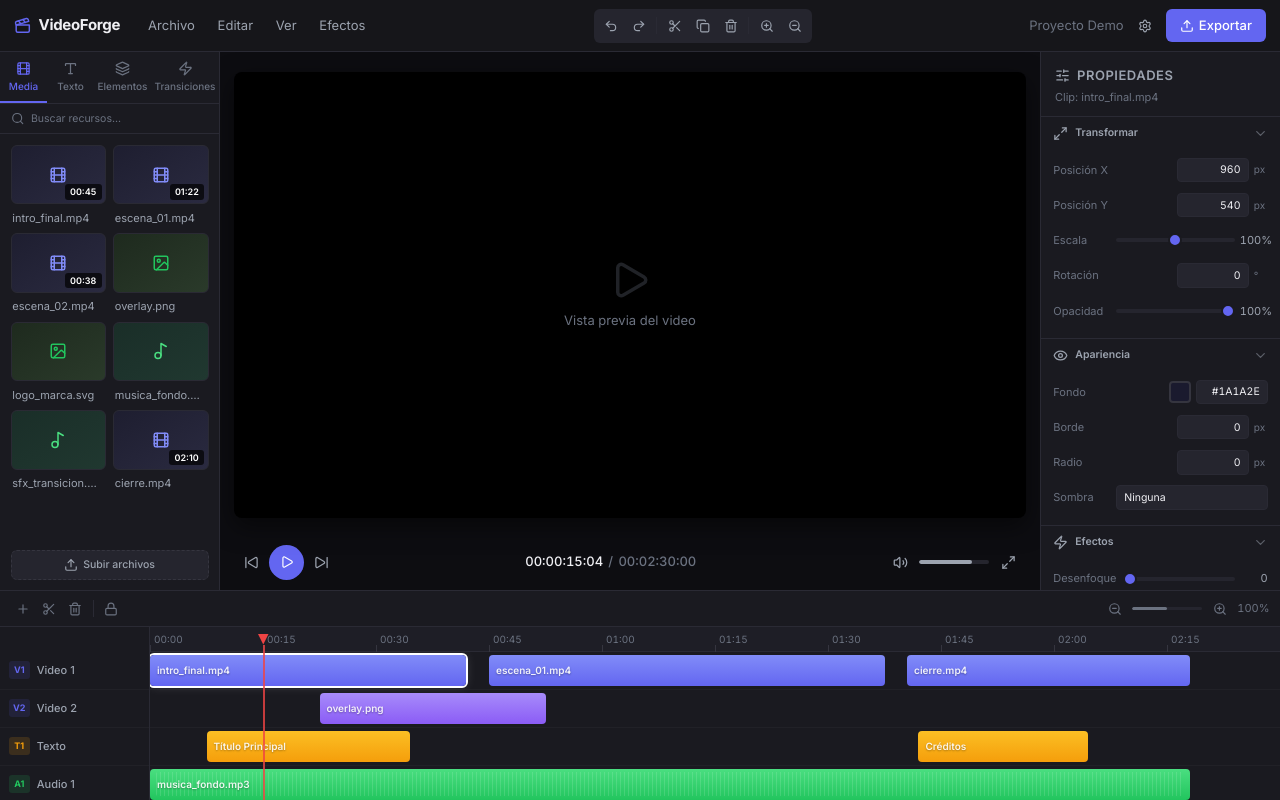
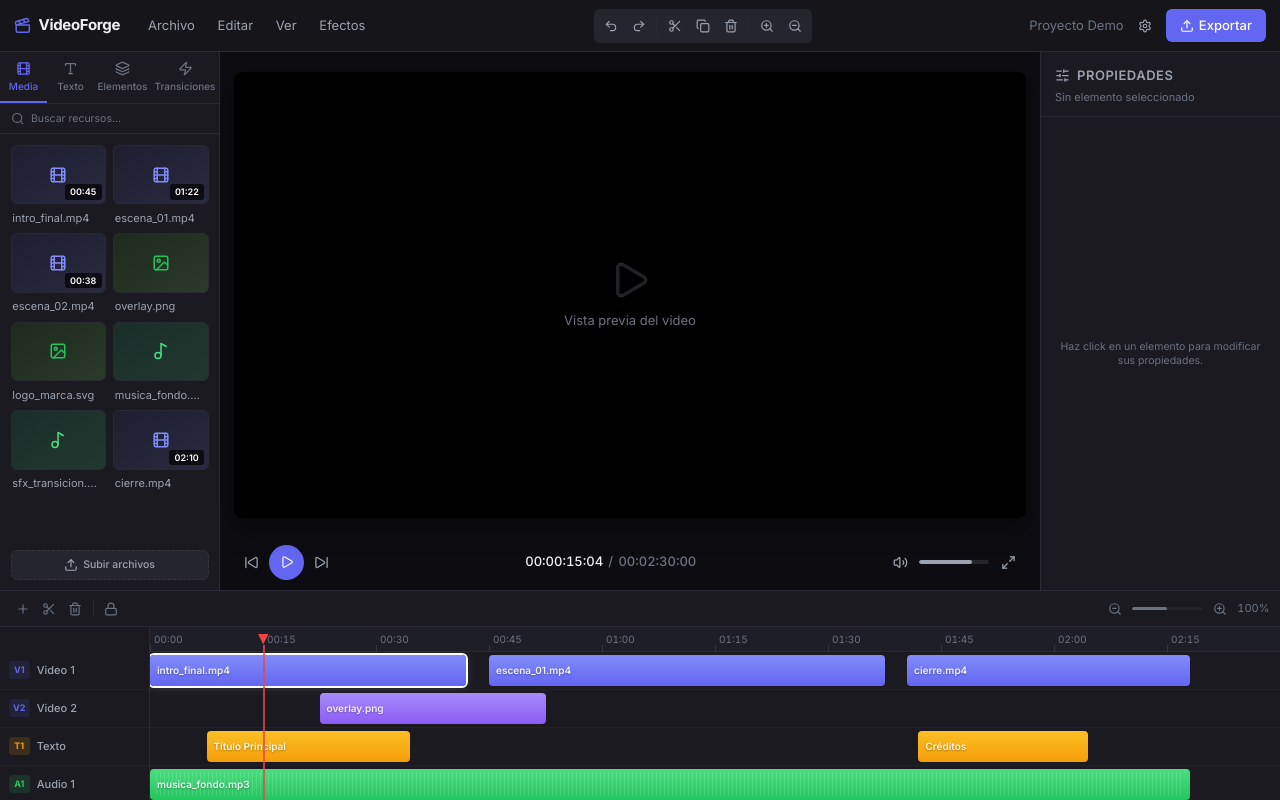
Before and after one commit to awakelab-dev/awk-video-editor-frontend, a React (Vite) app: page /editor in a window 1280 px wide. Built offline with nearby package versions, Linux system fonts and the light colour scheme.

Commit message:
Implementación panel de propiedades y poder modificarlas

```diff
--- a/src/features/inspector/components/InspectorPanel.tsx
+++ b/src/features/inspector/components/InspectorPanel.tsx
@@ -1,12 +1,8 @@
-import type { ReactNode } from 'react'
-import {
-  ChevronDown,
-  Eye,
-  Maximize2,
-  SlidersHorizontal,
-  Type,
-  Zap,
-} from 'lucide-react'
+import { useMemo } from 'react'
+import type { ChangeEvent, ReactNode } from 'react'
+import { ChevronDown, SlidersHorizontal, Type } from 'lucide-react'
+import { useEditorStore } from '../../../shared/store'
+import type { TextElement } from '../../../shared/types/editor'
 
 type SectionProps = {
   title: string
@@ -50,7 +46,65 @@ function PropertyRow({ label, children }: PropertyRowProps) {
 const inputClassName =
   'h-7 rounded-[4px] border border-[#2a2a34] bg-[#25252e] px-2 text-xs text-[#f0f0f4] outline-none transition focus:border-[#6366f1]'
 
+type SelectedTextContext = {
+  trackId: string
+  element: TextElement
+}
+
+function findSelectedTextContext(selectedElementId: string | null, tracks: ReturnType<typeof useEditorStore.getState>['tracks']): SelectedTextContext | null {
+  if (!selectedElementId) {
+    return null
+  }
+
+  for (const track of tracks) {
+    const element = track.elements.find((trackElement) => trackElement.id === selectedElementId)
+
+    if (element?.type === 'text') {
+      return {
+        trackId: track.id,
+        element,
+      }
+    }
+  }
+
+  return null
+}
+
 export function InspectorPanel() {
+  const selectedElementId = useEditorStore((state) => state.selectedElementId)
+  const tracks = useEditorStore((state) => state.tracks)
+  const updateElementProperty = useEditorStore((state) => state.updateElementProperty)
+
+  const selectedTextContext = useMemo(
+    () => findSelectedTextContext(selectedElementId, tracks),
+    [selectedElementId, tracks],
+  )
+
+  const selectedTextElement = selectedTextContext?.element ?? null
+
+  const updateSelectedTextProperty = <K extends keyof TextElement>(
+    property: K,
+    value: TextElement[K],
+  ) => {
+    if (!selectedTextContext) {
+      return
+    }
+
+    updateElementProperty(selectedTextContext.trackId, selectedTextContext.element.id, property, value)
+  }
+
+  const handleNumericPropertyChange =
+    <K extends keyof TextElement>(property: K) =>
+    (event: ChangeEvent<HTMLInputElement>) => {
+      const nextValue = Number(event.target.value)
+
+      if (!Number.isFinite(nextValue)) {
+        return
+      }
+
+      updateSelectedTextProperty(property, nextValue as TextElement[K])
+    }
+
   return (
     <aside className="row-start-1 flex min-h-0 flex-col border-l border-[#2a2a34] bg-[#1a1a20]">
       <header className="border-b border-[#2a2a34] px-4 pb-3 pt-4">
@@ -58,103 +112,100 @@ export function InspectorPanel() {
           <SlidersHorizontal className="h-[15px] w-[15px]" />
           Propiedades
         </h2>
-        <span className="mt-1 block text-[11px] text-[#6b7280]">Clip: intro_final.mp4</span>
+        <span className="mt-1 block text-[11px] text-[#6b7280]">
+          {selectedTextElement ? selectedTextElement.name : 'Sin elemento seleccionado'}
+        </span>
       </header>
 
       <div className="min-h-0 flex-1 overflow-y-auto">
-        <PropertySection icon={<Maximize2 className="h-[15px] w-[15px]" />} title="Transformar">
-          <PropertyRow label="Posición X">
-            <input className={`${inputClassName} w-[72px] text-right tabular-nums`} defaultValue="960" readOnly />
-            <span className="w-4 text-[10px] text-[#6b7280]">px</span>
-          </PropertyRow>
-          <PropertyRow label="Posición Y">
-            <input className={`${inputClassName} w-[72px] text-right tabular-nums`} defaultValue="540" readOnly />
-            <span className="w-4 text-[10px] text-[#6b7280]">px</span>
-          </PropertyRow>
-          <PropertyRow label="Escala">
-            <input className="w-full" defaultValue="100" max="200" min="0" type="range" />
-            <span className="min-w-8 text-right text-[11px] tabular-nums text-[#9ca3af]">100%</span>
-          </PropertyRow>
-          <PropertyRow label="Rotación">
-            <input className={`${inputClassName} w-[72px] text-right tabular-nums`} defaultValue="0" readOnly />
-            <span className="w-4 text-[10px] text-[#6b7280]">°</span>
-          </PropertyRow>
-          <PropertyRow label="Opacidad">
-            <input className="w-full" defaultValue="100" max="100" min="0" type="range" />
-            <span className="min-w-8 text-right text-[11px] tabular-nums text-[#9ca3af]">100%</span>
-          </PropertyRow>
-        </PropertySection>
+        {!selectedTextElement ? (
+          <div className="flex h-full min-h-[220px] items-center justify-center px-4 text-center text-xs text-[#6b7280]">
+            Haz click en un elemento para modificar sus propiedades.
+          </div>
+        ) : (
+          <PropertySection icon={<Type className="h-[15px] w-[15px]" />} title="Texto">
+            <PropertyRow label="Fuente">
+              <select
+                aria-label="Fuente"
+                className={`${inputClassName} w-full appearance-none pr-6`}
+                onChange={(event) => updateSelectedTextProperty('fontFamily', event.target.value)}
+                value={selectedTextElement.fontFamily}
+              >
+                <option value="Inter">Inter</option>
+                <option value="Roboto">Roboto</option>
+                <option value="Montserrat">Montserrat</option>
+                <option value="Open Sans">Open Sans</option>
+                <option value="Poppins">Poppins</option>
+              </select>
+            </PropertyRow>
 
-        <PropertySection icon={<Eye className="h-[15px] w-[15px]" />} title="Apariencia">
-          <PropertyRow label="Fondo">
-            <span className="inline-block h-[22px] w-[22px] shrink-0 rounded-[4px] border-2 border-[#35353f] bg-[#1a1a2e]" />
-            <input className={`${inputClassName} w-[72px] text-right tabular-nums`} defaultValue="#1A1A2E" readOnly />
-          </PropertyRow>
-          <PropertyRow label="Borde">
-            <input className={`${inputClassName} w-[72px] text-right tabular-nums`} defaultValue="0" readOnly />
-            <span className="w-4 text-[10px] text-[#6b7280]">px</span>
-          </PropertyRow>
-          <PropertyRow label="Radio">
-            <input className={`${inputClassName} w-[72px] text-right tabular-nums`} defaultValue="0" readOnly />
-            <span className="w-4 text-[10px] text-[#6b7280]">px</span>
-          </PropertyRow>
-          <PropertyRow label="Sombra">
-            <select className={`${inputClassName} w-full appearance-none pr-6`}>
-              <option>Ninguna</option>
-              <option>Suave</option>
-              <option>Media</option>
-              <option>Fuerte</option>
-            </select>
-          </PropertyRow>
-        </PropertySection>
+            <PropertyRow label="Tamano">
+              <input
+                aria-label="Tamano"
+                className={`${inputClassName} w-[72px] text-right tabular-nums`}
+                min={1}
+                onChange={handleNumericPropertyChange('fontSize')}
+                step={1}
+                type="number"
+                value={selectedTextElement.fontSize}
+              />
+              <span className="w-4 text-[10px] text-[#6b7280]">px</span>
+            </PropertyRow>
 
-        <PropertySection icon={<Zap className="h-[15px] w-[15px]" />} title="Efectos">
-          <PropertyRow label="Desenfoque">
-            <input className="w-full" defaultValue="0" max="20" min="0" type="range" />
-            <span className="min-w-8 text-right text-[11px] tabular-nums text-[#9ca3af]">0</span>
-          </PropertyRow>
-          <PropertyRow label="Brillo">
-            <input className="w-full" defaultValue="0" max="100" min="-100" type="range" />
-            <span className="min-w-8 text-right text-[11px] tabular-nums text-[#9ca3af]">0</span>
-          </PropertyRow>
-          <PropertyRow label="Contraste">
-            <input className="w-full" defaultValue="0" max="100" min="-100" type="range" />
-            <span className="min-w-8 text-right text-[11px] tabular-nums text-[#9ca3af]">0</span>
-          </PropertyRow>
-          <PropertyRow label="Saturación">
-            <input className="w-full" defaultValue="0" max="100" min="-100" type="range" />
-            <span className="min-w-8 text-right text-[11px] tabular-nums text-[#9ca3af]">0</span>
-          </PropertyRow>
-        </PropertySection>
+            <PropertyRow label="Color">
+              <input
+                aria-label="Color"
+                className="h-[22px] w-[22px] shrink-0 cursor-pointer rounded-[4px] border border-[#35353f] bg-transparent p-0"
+                onChange={(event) => updateSelectedTextProperty('textColor', event.target.value)}
+                type="color"
+                value={selectedTextElement.textColor}
+              />
+              <input
+                aria-label="Codigo color"
+                className={`${inputClassName} w-[90px] text-right tabular-nums`}
+                onChange={(event) => updateSelectedTextProperty('textColor', event.target.value)}
+                value={selectedTextElement.textColor}
+              />
+            </PropertyRow>
 
-        <PropertySection icon={<Type className="h-[15px] w-[15px]" />} title="Texto">
-          <PropertyRow label="Fuente">
-            <select className={`${inputClassName} w-full appearance-none pr-6`}>
-              <option>Inter</option>
-              <option>Roboto</option>
-              <option>Montserrat</option>
-              <option>Open Sans</option>
-              <option>Poppins</option>
-            </select>
-          </PropertyRow>
-          <PropertyRow label="Tamaño">
-            <input className={`${inputClassName} w-[72px] text-right tabular-nums`} defaultValue="48" readOnly />
-            <span className="w-4 text-[10px] text-[#6b7280]">px</span>
-          </PropertyRow>
-          <PropertyRow label="Color">
-            <span className="inline-block h-[22px] w-[22px] shrink-0 rounded-[4px] border-2 border-[#35353f] bg-white" />
-            <input className={`${inputClassName} w-[72px] text-right tabular-nums`} defaultValue="#FFFFFF" readOnly />
-          </PropertyRow>
-          <PropertyRow label="Peso">
-            <select className={`${inputClassName} w-full appearance-none pr-6`}>
-              <option>Light (300)</option>
-              <option>Regular (400)</option>
-              <option>Medium (500)</option>
-              <option>Semi Bold (600)</option>
-              <option>Bold (700)</option>
-            </select>
-          </PropertyRow>
-        </PropertySection>
+            <PropertyRow label="Posicion X">
+              <input
+                aria-label="Posicion X"
+                className={`${inputClassName} w-[72px] text-right tabular-nums`}
+                onChange={handleNumericPropertyChange('x')}
+                type="number"
+                value={selectedTextElement.x}
+              />
+              <span className="w-4 text-[10px] text-[#6b7280]">px</span>
+            </PropertyRow>
+
+            <PropertyRow label="Posicion Y">
+              <input
+                aria-label="Posicion Y"
+                className={`${inputClassName} w-[72px] text-right tabular-nums`}
+                onChange={handleNumericPropertyChange('y')}
+                type="number"
+                value={selectedTextElement.y}
+              />
+              <span className="w-4 text-[10px] text-[#6b7280]">px</span>
+            </PropertyRow>
+
+            <PropertyRow label="Opacidad">
+              <input
+                aria-label="Opacidad"
+                className="w-full"
+                max={100}
+                min={0}
+                onChange={handleNumericPropertyChange('opacity')}
+                type="range"
+                value={selectedTextElement.opacity}
+              />
+              <span className="min-w-8 text-right text-[11px] tabular-nums text-[#9ca3af]">
+                {selectedTextElement.opacity}%
+              </span>
+            </PropertyRow>
+          </PropertySection>
+        )}
       </div>
     </aside>
   )
```
Also changed, not shown: package.json (+6 -2 lines), 2 other files (tests, documents, lock files or other folders).
